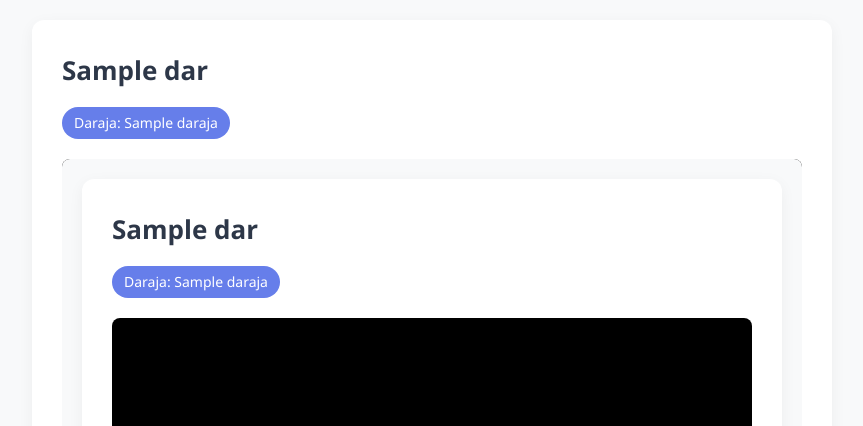
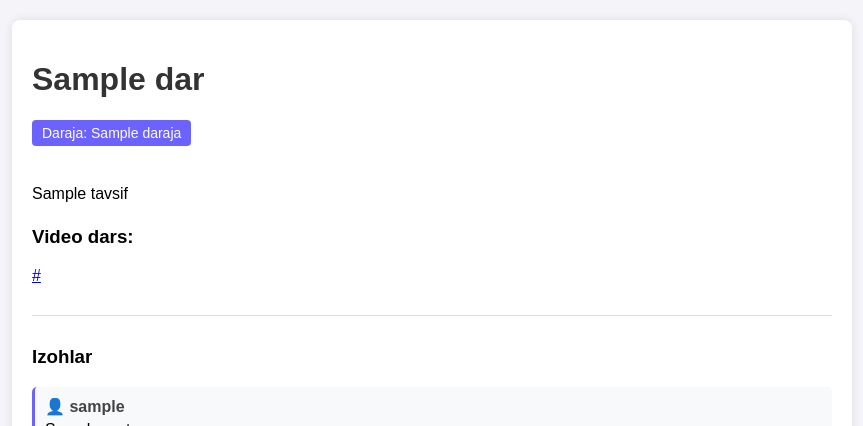
Before and after one commit to lOl-37/Murodullayev, a FastAPI app: template templates/dars_detail.html in a window 1280 px wide. Shown: the top 426 px of the page, without its empty margins (208-1071 px from the left). Run offline with FastAPI, Linux system fonts and the light colour scheme; the template is opened without the code that fills it: most values are stand-ins (such as "Sample title", 1, 10 or a date in 2020); parts of the project's set-up code (start-up, migrations or seed data) failed here and were passed over.

Commit message:
Update dars_detail.html

```diff
--- a/templates/dars_detail.html
+++ b/templates/dars_detail.html
@@ -4,42 +4,17 @@
     <meta charset="UTF-8">
     <title>{{ dars.nomi }}</title>
     <style>
-        * { box-sizing: border-box; margin: 0; padding: 0; }
-        body { font-family: 'Segoe UI', Tahoma, Geneva, Verdana, sans-serif; background-color: #f8f9fa; color: #333; line-height: 1.6; padding: 20px; }
-        .container { max-width: 800px; margin: 0 auto; background: white; padding: 30px; border-radius: 12px; box-shadow: 0 4px 15px rgba(0,0,0,0.05); }
-        h1 { color: #2d3748; margin-bottom: 15px; font-size: 26px; }
-        .badge { display: inline-block; background: #667eea; color: white; padding: 5px 12px; border-radius: 20px; font-size: 14px; margin-bottom: 20px; }
-        .content { font-size: 16px; color: #4a5568; margin-bottom: 30px; white-space: pre-wrap; }
-
-        .content pre, .content code, pre, code {
-            background-color: #1a202c;
-            color: #e2e8f0;
-            padding: 15px;
-            border-radius: 8px;
-            font-family: 'Courier New', Courier, monospace;
-            display: block;
-            overflow-x: auto;
-            margin: 15px 0;
-        }
-
-        .video-container { position: relative; width: 100%; padding-bottom: 56.25%; height: 0; margin-bottom: 30px; border-radius: 8px; overflow: hidden; background: #000; }
-        .video-container iframe { position: absolute; top: 0; left: 0; width: 100%; height: 100%; border: 0; }
-
-        .admin-actions { margin: 20px 0; display: flex; gap: 10px; }
-        .btn-edit { background-color: #ed8936; color: white; padding: 8px 16px; border-radius: 6px; text-decoration: none; font-size: 14px; font-weight: 600; }
-        .btn-edit:hover { background-color: #dd6b20; }
-        .btn-delete { background-color: #e53e3e; color: white; padding: 8px 16px; border-radius: 6px; text-decoration: none; font-size: 14px; font-weight: 600; }
-        .btn-delete:hover { background-color: #c53030; }
-
-        .comments-section { margin-top: 40px; border-top: 2px solid #edf2f7; padding-top: 20px; }
-        .comments-section h3 { margin-bottom: 20px; color: #2d3748; }
-        .comment-card { background: #f7fafc; padding: 15px; border-radius: 8px; margin-bottom: 15px; border-left: 4px solid #cbd5e0; }
-        .comment-user { font-weight: bold; color: #4a5568; margin-bottom: 5px; }
-        form textarea { width: 100%; padding: 12px; border: 1px solid #cbd5e0; border-radius: 8px; margin-bottom: 10px; font-family: inherit; resize: vertical; }
-        .btn-submit { background-color: #667eea; color: white; border: none; padding: 10px 20px; border-radius: 6px; cursor: pointer; font-weight: 600; }
-        .btn-submit:hover { background-color: #5a67d8; }
-        .btn { display: inline-block; background-color: #718096; color: white; padding: 8px 16px; border-radius: 6px; text-decoration: none; font-size: 14px; margin-top: 20px; }
-        .btn:hover { background-color: #4a5568; }
+        body { font-family: Arial, sans-serif; background-color: #f4f4f9; margin: 0; padding: 20px; }
+        .container { max-width: 800px; margin: auto; background: white; padding: 20px; border-radius: 8px; box-shadow: 0 0 10px rgba(0,0,0,0.1); }
+        h1 { color: #333; }
+        .badge { background: #6c63ff; color: white; padding: 5px 10px; border-radius: 4px; font-size: 14px; display: inline-block; margin-bottom: 15px; }
+        .btn-group { margin: 20px 0; }
+        .btn-edit { background: #007bff; color: white; padding: 8px 15px; text-decoration: none; border-radius: 4px; margin-right: 10px; }
+        .btn-delete { background: #dc3545; color: white; padding: 8px 15px; text-decoration: none; border-radius: 4px; }
+        .comment-card { background: #f8f9fa; padding: 10px; border-radius: 5px; margin-bottom: 10px; border-left: 3px solid #6c63ff; }
+        .comment-user { font-weight: bold; color: #444; margin-bottom: 5px; }
+        .btn-submit { background: #6c63ff; color: white; border: none; padding: 10px 15px; border-radius: 4px; cursor: pointer; }
+        .btn-back { display: inline-block; margin-top: 20px; text-decoration: none; color: #6c63ff; font-weight: bold; }
     </style>
 </head>
 <body>
@@ -47,40 +22,47 @@
         <h1>{{ dars.nomi }}</h1>
         <div class="badge">Daraja: {{ dars.daraja }}</div>
 
-        {% if dars.video_url %}
-        <div class="video-container">
-            <iframe src="{{ dars.video_url }}" allowfullscreen></iframe>
+        <!-- Admin uchun tahrirlash va o'chirish tugmalari -->
+        {% if is_admin %}
+            <div class="btn-group">
+                <a href="/dars/{{ dars.id }}/tahrirlash" class="btn-edit">Tahrirlash</a>
+                <a href="/dars/{{ dars.id }}/ochirish" class="btn-delete" onclick="return confirm('Rostdan ham bu darsni oʻchirmoqchimisiz?');">O'chirish</a>
             </div>
         {% endif %}
 
-        <div class="content">{{ dars.tavsif }}</div>
-
-        <!-- Tahrirlash va O'chirish tugmalari to'g'ri joyda -->
-        <div class="admin-actions">
-            <a href="/dars/{{ dars.id }}/tahrirlash" class="btn-edit">Tahrirlash</a>
-            <a href="/dars/{{ dars.id }}/ochirish" class="btn-delete" onclick="return confirm('Haqiqatan ham bu darsni oʻchirmoqchimisiz?')">O'chirish</a>
+        <div style="margin-top: 20px; line-height: 1.6;">
+            <p>{{ dars.tavsif }}</p>
         </div>
 
-        <div class="comments-section">
+        {% if dars.video_url %}
+            <div style="margin-top: 20px;">
+                <h3>Video dars:</h3>
+                <a href="{{ dars.video_url }}" target="_blank">{{ dars.video_url }}</a>
+            </div>
+        {% endif %}
+
+        <hr style="margin: 30px 0; border: 0; border-top: 1px solid #ddd;">
+
         <h3>Izohlar</h3>
-
         {% if izohlar %}
             {% for izoh in izohlar %}
                 <div class="comment-card">
                     <div class="comment-user">👤 {{ izoh.username }}</div>
                     <div>{{ izoh.matn }}</div>
                     {% if izoh.rasm %}
-                            <img src="{{ izoh.rasm }}" alt="Izoh rasmi" style="max-width: 100%; border-radius: 8px; margin-top: 10px; max-height: 300px;">
+                        <div style="margin-top: 10px;">
+                            <img src="{{ izoh.rasm }}" alt="Izoh rasmi" style="max-width: 100%; border-radius: 8px; max-height: 300px;">
+                        </div>
                     {% endif %}
                 </div>
             {% endfor %}
         {% else %}
-                <p style="color: #a0aec0; font-size: 14px; margin-bottom: 20px;">Hozircha izohlar yo'q. Birinchi bo'lib izoh qoldiring!</p>
+            <p style="color: #666; font-size: 14px; margin-bottom: 20px;">Hozircha izohlar yo'q. Birinchi bo'lib izoh qoldiring!</p>
         {% endif %}
 
         {% if is_logged_in %}
-                <form action="/dars/{{ dars.id }}/izoh" method="POST" enctype="multipart/form-data">
-                    <textarea name="matn" rows="3" placeholder="Izohingizni yozing..." required></textarea>
+            <form action="/dars/{{ dars.id }}/izoh" method="POST" enctype="multipart/form-data" style="margin-top: 20px;">
+                <textarea name="matn" rows="3" placeholder="Izohingizni yozing..." required style="width: 100%; padding: 10px; border: 1px solid #ddd; border-radius: 4px; box-sizing: border-box;"></textarea>
 
                 <div style="margin: 10px 0;">
                     <label style="font-size: 14px; color: #555;">Rasm biriktirish (ixtiyoriy):</label>
@@ -90,11 +72,12 @@
                 <button type="submit" class="btn-submit">Izoh qoldirish</button>
             </form>
         {% else %}
-                <p style="font-size: 14px;"><a href="/login">Tizimga kiring</a> yoki <a href="/register">ro'yxatdan o'ting</a>, izoh yozish uchun.</p>
+            <p style="font-size: 14px; margin-top: 20px;"><a href="/login">Tizimga kiring</a> yoki <a href="/register">ro'yxatdan o'ting</a>, izoh yozish uchun.</p>
         {% endif %}
+
+        <div>
+            <a href="/" class="btn-back">← Bosh sahifaga qaytish</a>
         </div>
-
-        <a href="/" class="btn">← Bosh sahifaga qaytish</a>
     </div>
 </body>
 </html>
```
Lines whose indentation alone changed are shown as unchanged.
